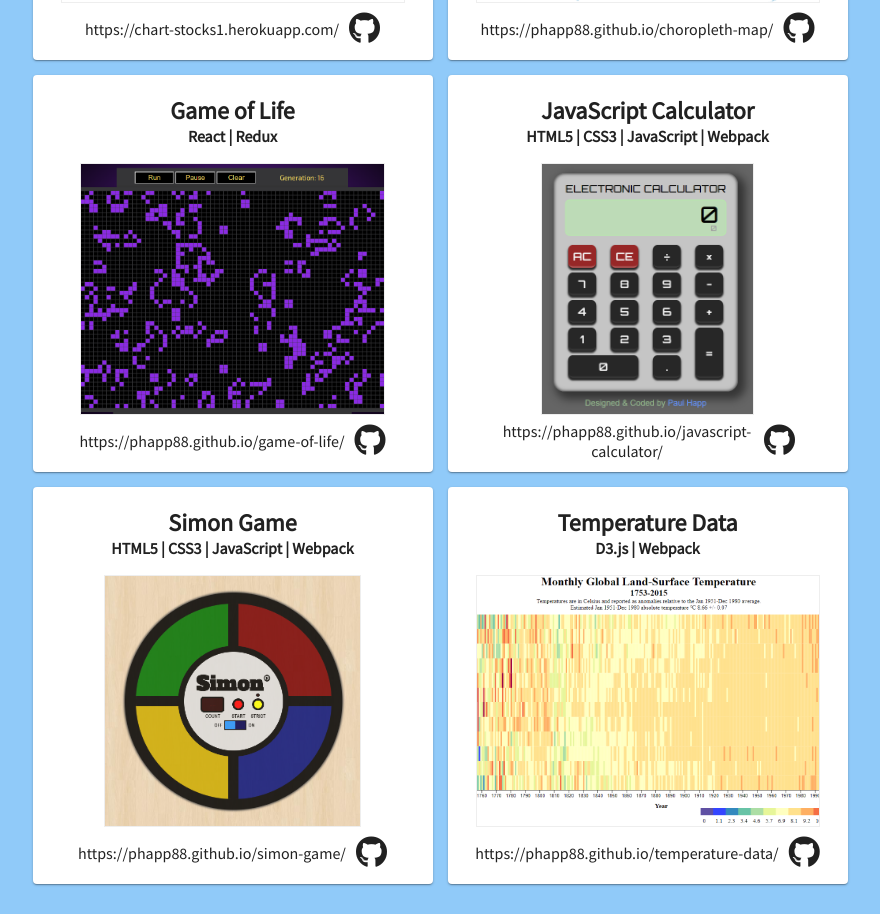
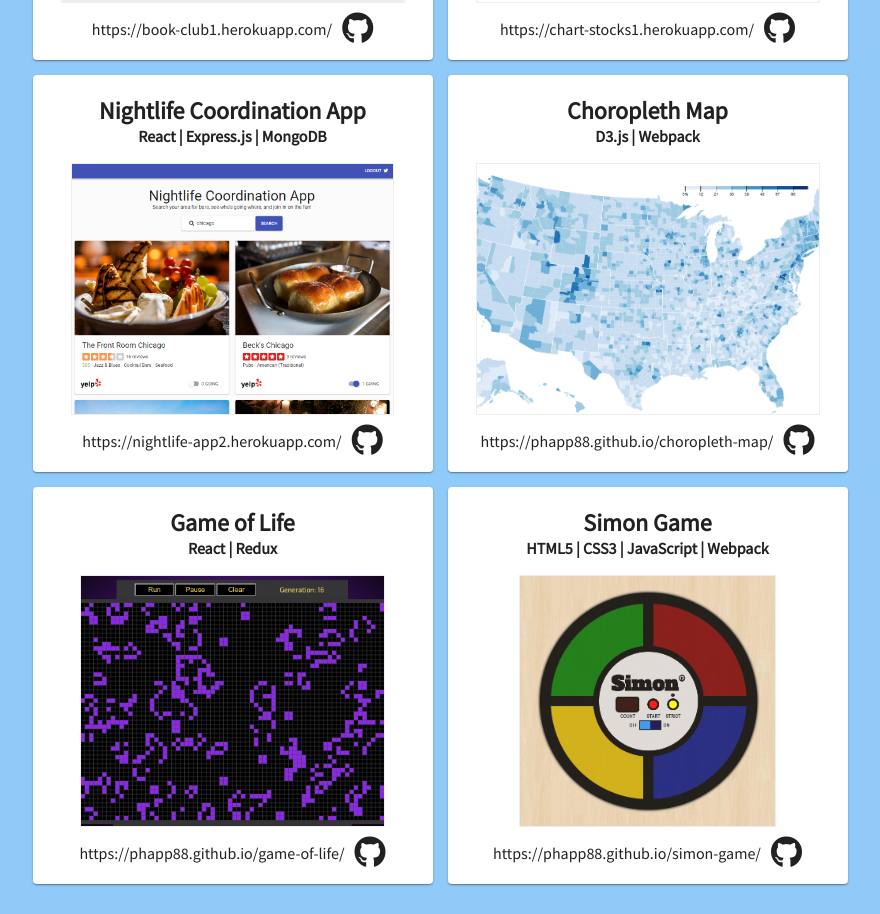
Before and after one commit to phapp88/phapp88.github.io, a plain HTML site: page index.html in a window 1280 px wide. Shown: the part 1220-2134 px from the top of the page, without its empty margins (200-1080 px from the left). Drawn offline with Linux system fonts and the light colour scheme.

Commit message:
Swap in different projects

```diff
--- a/index.css
+++ b/index.css
@@ -116,11 +116,6 @@ img {
     padding-top: 0;
   }
 
-  #js-calc-gh-link { /* javascript calculator github link is 2 lines */
-    position: relative;
-    right: 32.5px;
-  }
-
   #name {
     line-height: normal;
     margin-bottom: 1px;
--- a/index.html
+++ b/index.html
@@ -35,6 +35,21 @@
       <h1>Projects</h1>
       <div id="projects-grid">
         <div class="project">
+          <h2 class="project-title">Book Trading Club</h2>
+          <h3>React | Express.js | MongoDB</h3>
+          <a class="image-link" href="https://book-club1.herokuapp.com/" target="_blank" rel="noopener noreferrer">
+            <img src="images/book-club.png" alt="placeholder">
+          </a>
+          <div class="project-links">
+            <a class="project-website-link" href="https://book-club1.herokuapp.com/" target="_blank" rel="noopener noreferrer">
+              https://book-club1.herokuapp.com/
+            </a>
+            <a class="social-link" href="https://github.com/phapp88/book-club" target="_blank" rel="noopener noreferrer">
+              <i class="fab fa-github"></i>
+            </a>
+          </div>
+        </div>
+        <div class="project">
           <h2 class="project-title">Chart Stocks</h2>
           <h3>React | Express.js | MongoDB | Socket.IO</h3>
           <a class="image-link" href="https://chart-stocks1.herokuapp.com/" target="_blank" rel="noopener noreferrer">
@@ -45,6 +60,21 @@
               https://chart-stocks1.herokuapp.com/
             </a>
             <a class="social-link" href="https://github.com/phapp88/chart-stocks" target="_blank" rel="noopener noreferrer">
+              <i class="fab fa-github"></i>
+            </a>
+          </div>
+        </div>
+        <div class="project">
+          <h2 class="project-title">Nightlife Coordination App</h2>
+          <h3>React | Express.js | MongoDB</h3>
+          <a class="image-link" href="https://nightlife-app2.herokuapp.com/" target="_blank" rel="noopener noreferrer">
+            <img src="images/nightlife-app.png" alt="placeholder">
+          </a>
+          <div class="project-links">
+            <a class="project-website-link" href="https://nightlife-app2.herokuapp.com/" target="_blank" rel="noopener noreferrer">
+              https://nightlife-app2.herokuapp.com/
+            </a>
+            <a class="social-link" href="https://github.com/phapp88/nightlife-app" target="_blank" rel="noopener noreferrer">
               <i class="fab fa-github"></i>
             </a>
           </div>
@@ -80,21 +110,6 @@
           </div>
         </div>
         <div class="project">
-          <h2 class="project-title">JavaScript Calculator</h2>
-          <h3>HTML5 | CSS3 | JavaScript | Webpack</h3>
-          <a class="image-link" href="https://phapp88.github.io/javascript-calculator/" target="_blank" rel="noopener noreferrer">
-            <img src="images/javascript-calculator.png" alt="placeholder">
-          </a>
-          <div class="project-links">
-            <a class="project-website-link" href="https://phapp88.github.io/javascript-calculator/" target="_blank" rel="noopener noreferrer">
-              https://phapp88.github.io/javascript-calculator/
-            </a>
-            <a id="js-calc-gh-link" class="social-link" href="https://github.com/phapp88/javascript-calculator" target="_blank" rel="noopener noreferrer">
-              <i class="fab fa-github"></i>
-            </a>
-          </div>
-        </div>
-        <div class="project">
           <h2 class="project-title">Simon Game</h2>
           <h3>HTML5 | CSS3 | JavaScript | Webpack</h3>
           <a class="image-link" href="https://phapp88.github.io/simon-game/" target="_blank" rel="noopener noreferrer">
@@ -109,21 +124,6 @@
             </a>
           </div>
         </div>
-        <div class="project">
-          <h2 class="project-title">Temperature Data</h2>
-          <h3>D3.js | Webpack</h3>
-          <a class="image-link" href="https://phapp88.github.io/temperature-data/" target="_blank" rel="noopener noreferrer">
-            <img src="images/temperature-data.png" alt="placeholder">
-          </a>
-          <div class="project-links">
-            <a class="project-website-link" href="https://phapp88.github.io/temperature-data/" target="_blank" rel="noopener noreferrer">
-              https://phapp88.github.io/temperature-data/
-            </a>
-            <a class="social-link" href="https://github.com/phapp88/temperature-data" target="_blank" rel="noopener noreferrer">
-              <i class="fab fa-github"></i>
-            </a>
-          </div>
-        </div>
       </div>
     </div>
     <script src="index.js"></script>
```
Also changed, not shown: images/book-club.png (added), images/javascript-calculator.png (deleted), images/nightlife-app.png (added), images/temperature-data.png (deleted).
